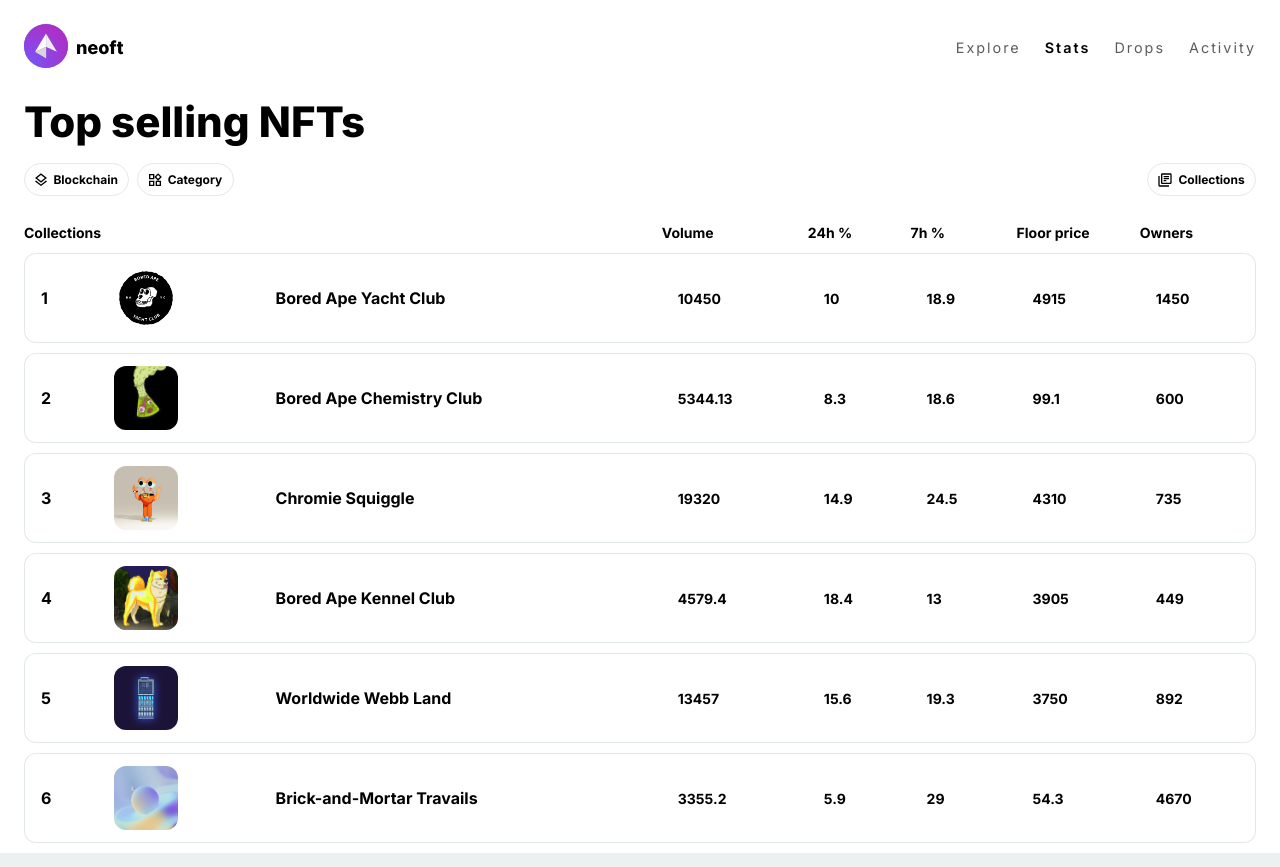
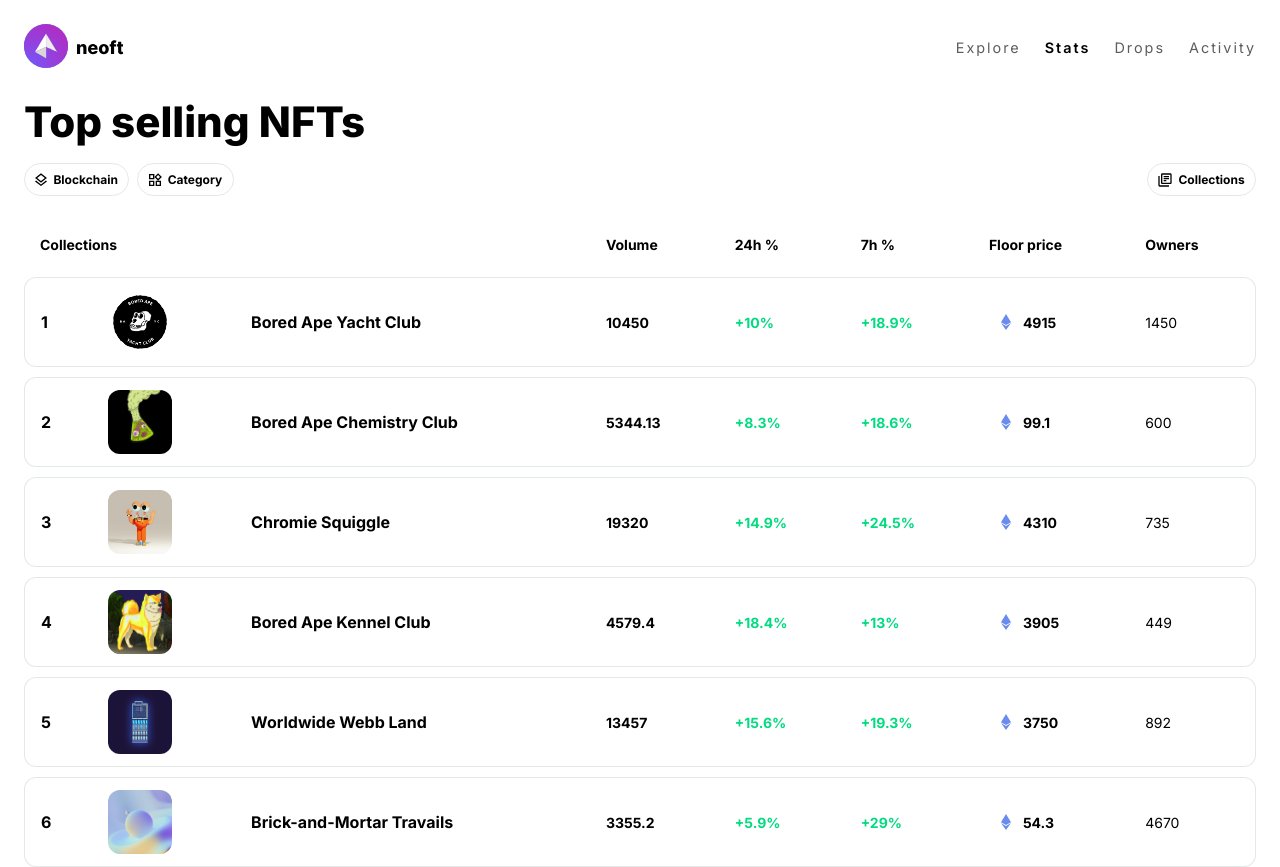
Before and after one commit to sleths/neo-marketplace, a React (Create React App) app: page /stats in a window 1280 px wide. Shown: the top 867 px of the page. Built offline with nearby package versions, Linux system fonts and the light colour scheme.

Commit message:
sort and design

```diff
--- a/src/components/TopSellingNFTs/index.jsx
+++ b/src/components/TopSellingNFTs/index.jsx
@@ -1,11 +1,13 @@
-import { top_sellers } from "../../data";
+import { useEffect, useState, useRef } from "react";
 
 import { ReactComponent as Blockchain } from "../../assets/icons/blockchain.svg";
 import { ReactComponent as Category } from "../../assets/icons/category.svg";
 import { ReactComponent as Collections } from "../../assets/icons/collections.svg";
+import { ReactComponent as Eth } from "../../assets/icons/eth.svg";
 
 import StatTag from "../Tag/StatTag";
 
+import { top_sellers } from "../../data";
 import styles from "./styles.module.scss";
 
 const TopSellingNFTRow = ({ seller, index }) => {
@@ -17,15 +19,17 @@ const TopSellingNFTRow = ({ seller, index }) => {
       </td>
       <td className={styles.name}>{seller.name}</td>
       <td>{seller.value}</td>
-      <td>{seller.twentyFour}</td>
-      <td>{seller.seven}</td>
-      <td>{seller.floorPrice}</td>
-      <td>{seller.owners}</td>
+      <td className={styles.percentage}>{`+${seller.twentyFour}%`}</td>
+      <td className={styles.percentage}>{`+${seller.seven}%`}</td>
+      <td className={styles.eth}>
+        <Eth />
+        <span>{seller.floorPrice}</span>
+      </td>
+      <td className={styles.owner}>{seller.owners}</td>
     </tr>
   );
 };
 
-const TopSellingNFTs = () => {
 const tags = [
   {
     icon: <Blockchain />,
@@ -40,9 +44,57 @@ const TopSellingNFTs = () => {
     text: "Collections",
   },
 ];
+
+const TopSellingNFTs = () => {
+  const [data, setData] = useState(top_sellers);
+
+  const [sort, setSort] = useState({ col: "", order: "ASC" });
+
+  const prevCol = useRef();
+
+  const handleOrder = (col) => {
+    switch (sort.order) {
+      case "ASC":
+        return setSort({ col: col, order: "DESC" });
+      case "DESC":
+        return setSort({ col: col, order: null });
+      case null:
+        return setSort({ col: col, order: "ASC" });
+    }
+  };
+
+  const handleSortSwitch = (col) => {
+    /*  if (col !== "" && prevCol.current === col) {
+      handleOrder()
+    } else {
+      setSort({ col: col, order: "ASC" });
+    } */
+
+    handleOrder(col);
+  };
+
+  const sortData = (col) => {
+    const sortable = [...data];
+    sortable.sort((a, b) => {
+      if (sort.order === "ASC") return b[col] - a[col];
+      else if (sort.order === "DESC") return a[col] - b[col];
+    });
+    handleSortSwitch(col);
+    setData(sort.order === null ? top_sellers : sortable);
+  };
+
+  useEffect(() => {
+    prevCol.current = sort.col;
+  }, [sort.col]);
+
+  useEffect(() => {
+    console.log(sort);
+  }, [sort]);
+
   return (
     <section className={styles.container}>
       <h1>Top selling NFTs</h1>
+      <p>{prevCol.current}</p> <p>{sort.col}</p>
       <section className={`center ${styles.tags}`}>
         {tags.map((tag) => (
           <StatTag data={tag} />
@@ -55,15 +107,15 @@ const TopSellingNFTs = () => {
               <th className={styles.hiddenHeader}>ID</th>
               <th className={styles.hiddenHeader}>Avatar</th>
               <th className={styles.firstHeader}>Collections</th>
-              <th>Volume</th>
-              <th>24h %</th>
-              <th>7h %</th>
-              <th>Floor price</th>
-              <th>Owners</th>
+              <th onClick={() => sortData("value")}>Volume</th>
+              <th onClick={() => sortData("twentyFour")}>24h %</th>
+              <th onClick={() => sortData("seven")}>7h %</th>
+              <th onClick={() => sortData("floorPrice")}>Floor price</th>
+              <th onClick={() => sortData("owners")}>Owners</th>
             </tr>
           </thead>
           <tbody>
-            {top_sellers.map((seller, index) => {
+            {data.map((seller, index) => {
               return <TopSellingNFTRow seller={seller} index={index} />;
             })}
           </tbody>
--- a/src/components/TopSellingNFTs/styles.module.scss
+++ b/src/components/TopSellingNFTs/styles.module.scss
@@ -12,6 +12,7 @@
       font-weight: 700;
       font-size: 14px;
       line-height: 1.5;
+      padding: 12px 16px;
     }
 
     & th {
@@ -19,7 +20,6 @@
     }
 
     & tbody td {
-      padding: 12px 16px;
       border-top: 1px solid var(--med-gray);
       border-bottom: 1px solid var(--med-gray);
     }
@@ -36,6 +36,20 @@
 
     & .name {
       font-size: 16px;
+    }
+
+    & .percentage {
+      color: #03db80;
+    }
+
+    & .owner {
+      font-weight: 400;
+    }
+
+    & .eth {
+      & svg {
+        margin: -2px 12px;
+      }
     }
   }
 }
```
Lines whose indentation alone changed are shown as unchanged.
